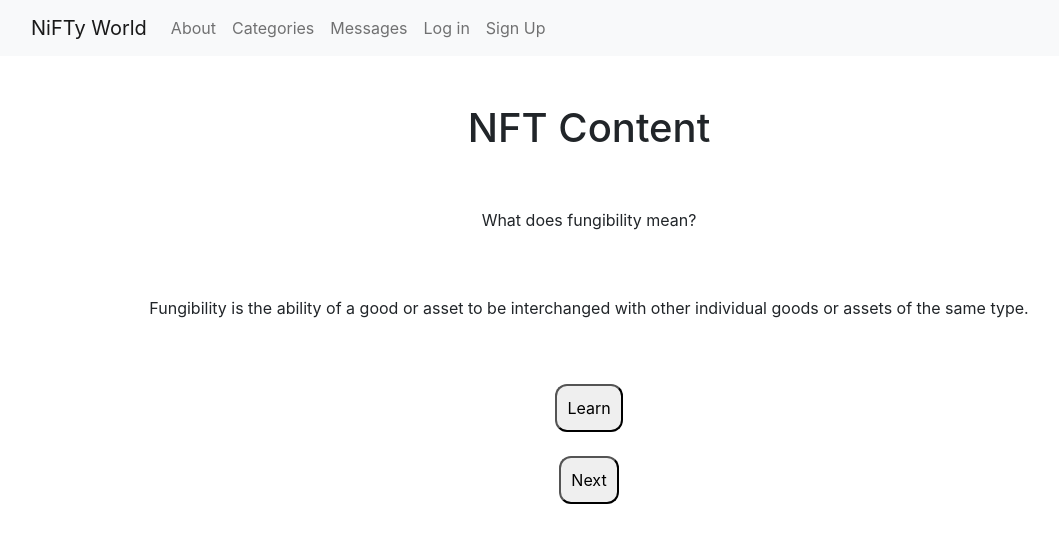
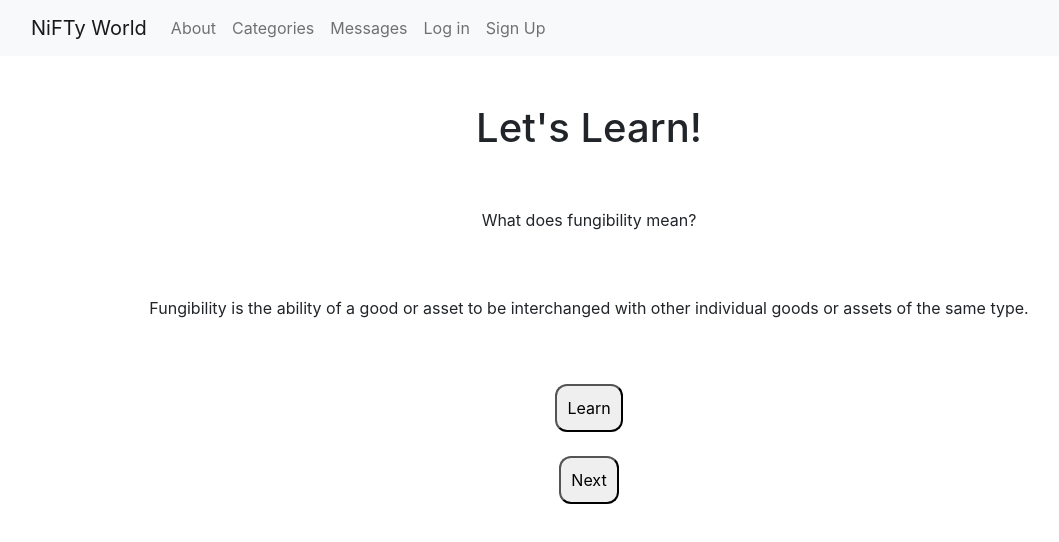
Before and after one commit to TaylorWill94/NiFTy-World-F-E-Taylor, a React (Create React App) app: page /nftcontent in a window 1280 px wide. Shown: the top 542 px of the page, without its empty margins (51-1110 px from the left). Built offline with nearby package versions, Linux system fonts and the light colour scheme.

Commit message:
Added a few changes

```diff
--- a/src/Pages/NFT_Content.js
+++ b/src/Pages/NFT_Content.js
@@ -17,7 +17,7 @@ function NFT_Content() {
     <div className="nft-content">
       <br />
       <br />
-      <h1>NFT Content</h1>
+      <h1>Let's Learn!</h1>
       <br />
       <br />
       <p>What does fungibility mean?</p>
--- a/src/Pages/Quiz.js
+++ b/src/Pages/Quiz.js
@@ -11,7 +11,6 @@ function Quiz() {
     axios
       .get(`${URL}/questions`)
       .then((response) => {
-        console.log(response.data);
         setQuiz(response.data);
       })
       .catch((error) => {
@@ -46,7 +45,7 @@ function Quiz() {
         </Stack>
       </Container>
       <Link to="/nftcontent">
-        <button>Next</button>
+        <button className="nft-learn-btn">Next</button>
       </Link>
     </>
   );
```
